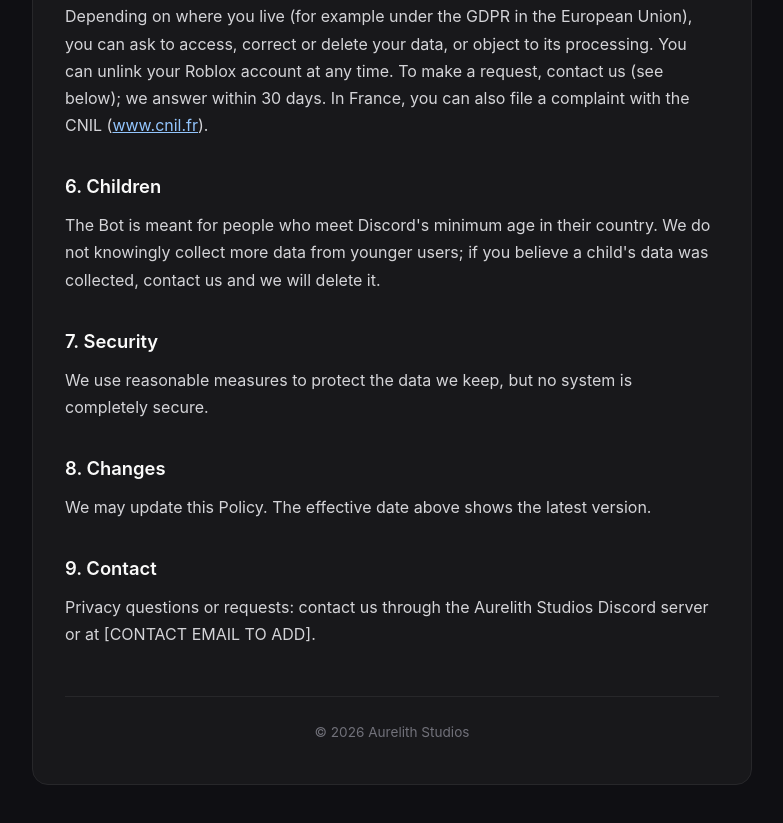
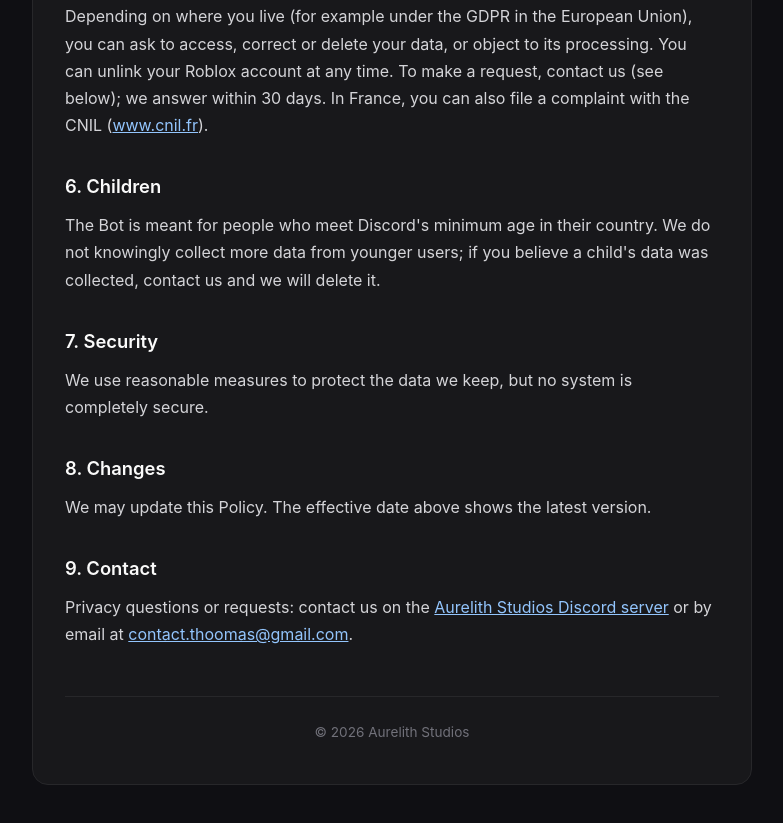
Before and after one commit to qlfThoomas/aurelith-bot-legal, a plain HTML site: page privacy.html in a window 1280 px wide. Shown: the part 1349-2172 px from the top of the page, without its empty margins (248-1031 px from the left). Drawn offline with Linux system fonts and the light colour scheme.

Commit message:
Update contact: Discord server + email

```diff
--- a/privacy.html
+++ b/privacy.html
@@ -111,7 +111,7 @@
     <p>We may update this Policy. The effective date above shows the latest version.</p>
 
     <h2>9. Contact</h2>
-    <p>Privacy questions or requests: contact us through the Aurelith Studios Discord server or at [CONTACT EMAIL TO ADD].</p>
+    <p>Privacy questions or requests: contact us on the <a href="https://discord.gg/5pW4vWzFkh" target="_blank" rel="noopener">Aurelith Studios Discord server</a> or by email at <a href="mailto:contact.thoomas@gmail.com">contact.thoomas@gmail.com</a>.</p>
 
     <div class="footer">© 2026 Aurelith Studios</div>
   </div>
```
